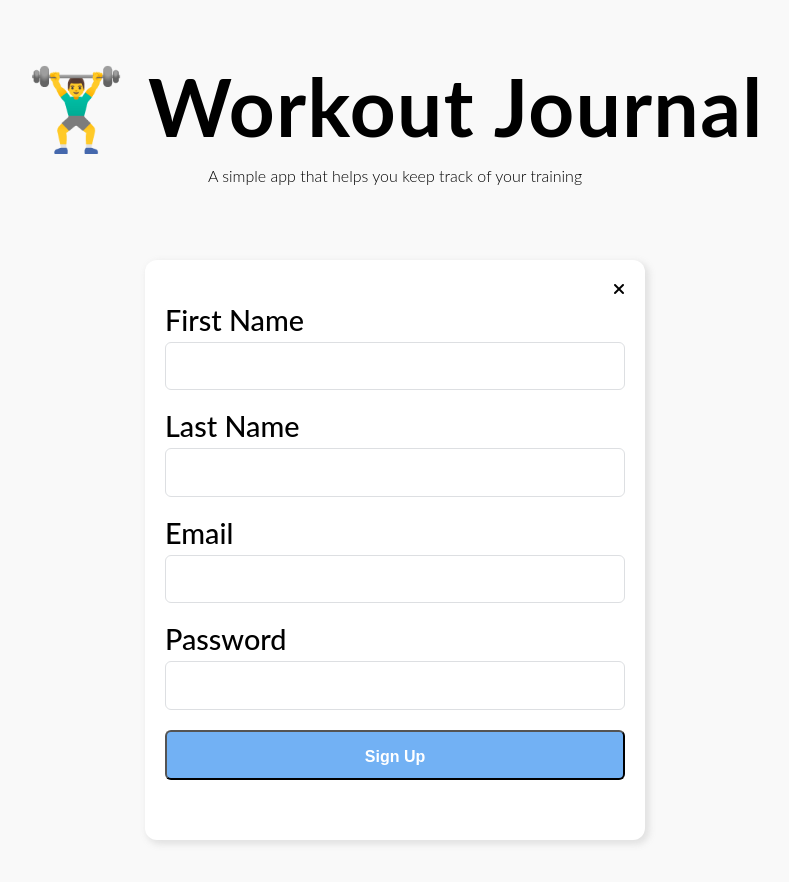
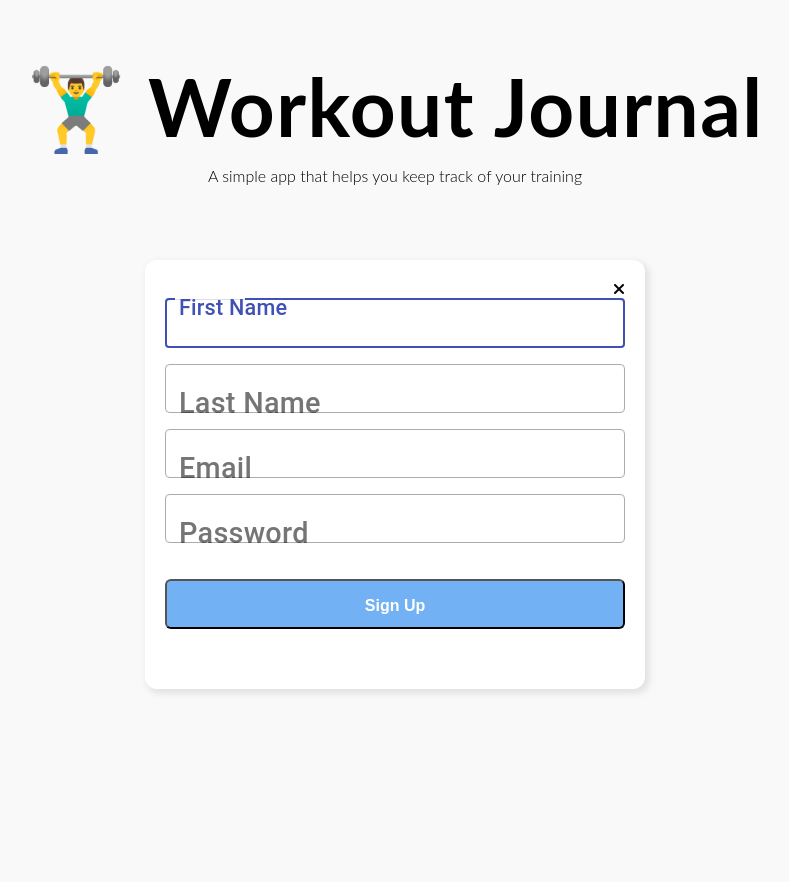
Before and after one commit to aaronjunehee/workout-log, a React (Create React App) app: page /signup in a window 1280 px wide. Shown: the top 882 px of the page, without its empty margins (245-1034 px from the left). After the commit the page ends 800 px from the top, so only its background shows below. Built offline with nearby package versions, Linux system fonts and the light colour scheme; no server answers.

Commit message:
updating inputs for signup

```diff
--- a/src/components/SignUp.js
+++ b/src/components/SignUp.js
@@ -1,7 +1,26 @@
 import React, { useState } from 'react'
 import { Link } from 'react-router-dom'
 
+import { makeStyles } from '@material-ui/core/styles'
+import TextField from '@material-ui/core/TextField'
+import Button from '@material-ui/core/Button'
+import InputAdornment from '@material-ui/core/InputAdornment'
+import IconButton from '@material-ui/core/IconButton';
+import Visibility from '@material-ui/icons/Visibility'
+import VisibilityOff from '@material-ui/icons/VisibilityOff'
+
+const useStyles = makeStyles((theme) => ({
+  root: {
+    display: 'flex',
+    flexWrap: 'wrap',
+  },
+  textField: {
+    marginBottom: theme.spacing(2)
+  }
+}))
+
 function SignUp(props) {
+  const classes = useStyles()
   const [email, setEmail] = useState('')
   const [password, setPassword] = useState('')
   const [firstName, setFirstName] = useState('')
@@ -59,15 +78,56 @@ function SignUp(props) {
         <Link to="/login"><i className="fas fa-times"></i></Link>
       </div>
       {error !== '' && <p>{error}</p>}
-      <fieldset>
-        <label htmlFor="firstName">First Name</label>
-        <input type="text" name="firstName" id="firstName" defaultValue={firstName} onChange={(e) => setFirstName(e.target.value)} />
-        <label htmlFor="lastName">Last Name</label>
-        <input type="text" name="lastName" id="lastName" defaultValue={lastName} onChange={(e) => setLastName(e.target.value)} />
-        <label htmlFor="email">Email</label>
-        <input type="text" name="email" id="email" defaultValue={email} onChange={(e) => setEmail(e.target.value)} />
-        <label htmlFor="password">Password</label>
-        <input type="text" name="password" id="password" defaultValue={password} onChange={(e) => setPassword(e.target.value)} />
+      <fieldset className={classes.root}>
+        <TextField
+          variant="outlined"
+          fullWidth
+          label="First Name"
+          id="firstName"
+          name="firstName"
+          autoFocus
+          defaultValue={firstName}
+          className={classes.textField}
+          onChange={(e) => setFirstName(e.target.value)}
+          error={error.toLowerCase().includes('first name')}
+          helperText={error.toLowerCase().includes('first name') ? error : ''}
+        />
+        <TextField
+          variant="outlined"
+          fullWidth
+          label="Last Name"
+          id="lastName"
+          name="lastName"
+          defaultValue={lastName}
+          className={classes.textField}
+          onChange={(e) => setLastName(e.target.value)}
+          error={error.toLowerCase().includes('last name')}
+          helperText={error.toLowerCase().includes('last name') ? error : ''}
+        />
+        <TextField
+          variant="outlined"
+          fullWidth
+          label="Email"
+          id="email"
+          name="email"
+          defaultValue={email}
+          className={classes.textField}
+          onChange={(e) => setEmail(e.target.value)}
+          error={error.toLowerCase().includes('email')}
+          helperText={error.toLowerCase().includes('email') ? error : ''}
+        />
+        <TextField
+          variant="outlined"
+          fullWidth
+          label="Password"
+          id="password"
+          name="password"
+          defaultValue={password}
+          className={classes.textField}
+          onChange={(e) => setPassword(e.target.value)}
+          error={error.toLowerCase().includes('password')}
+          helperText={error.toLowerCase().includes('password') ? error : ''}
+        />
       </fieldset>
       <button onClick={handleSubmit}>Sign Up</button>
     </form>
```
